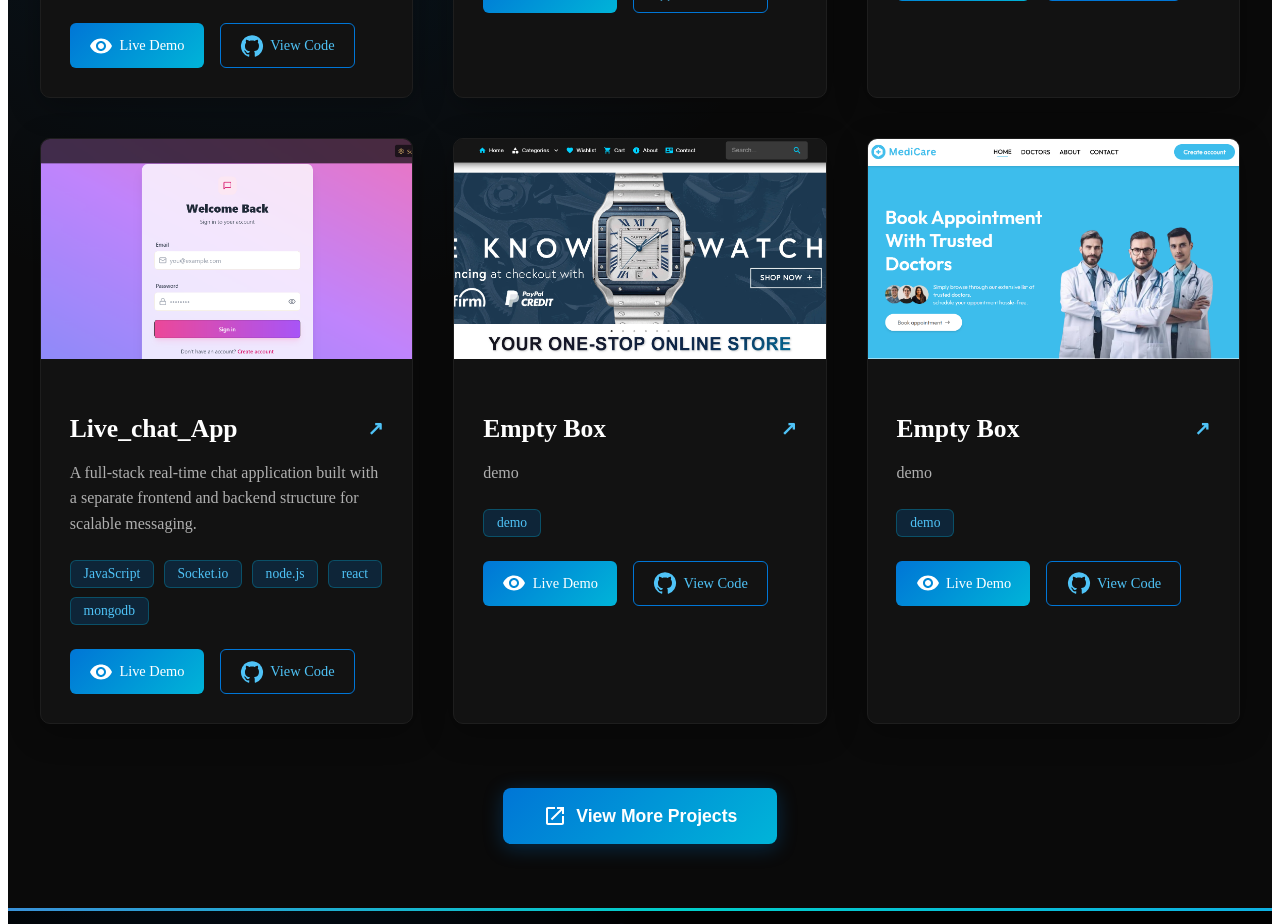
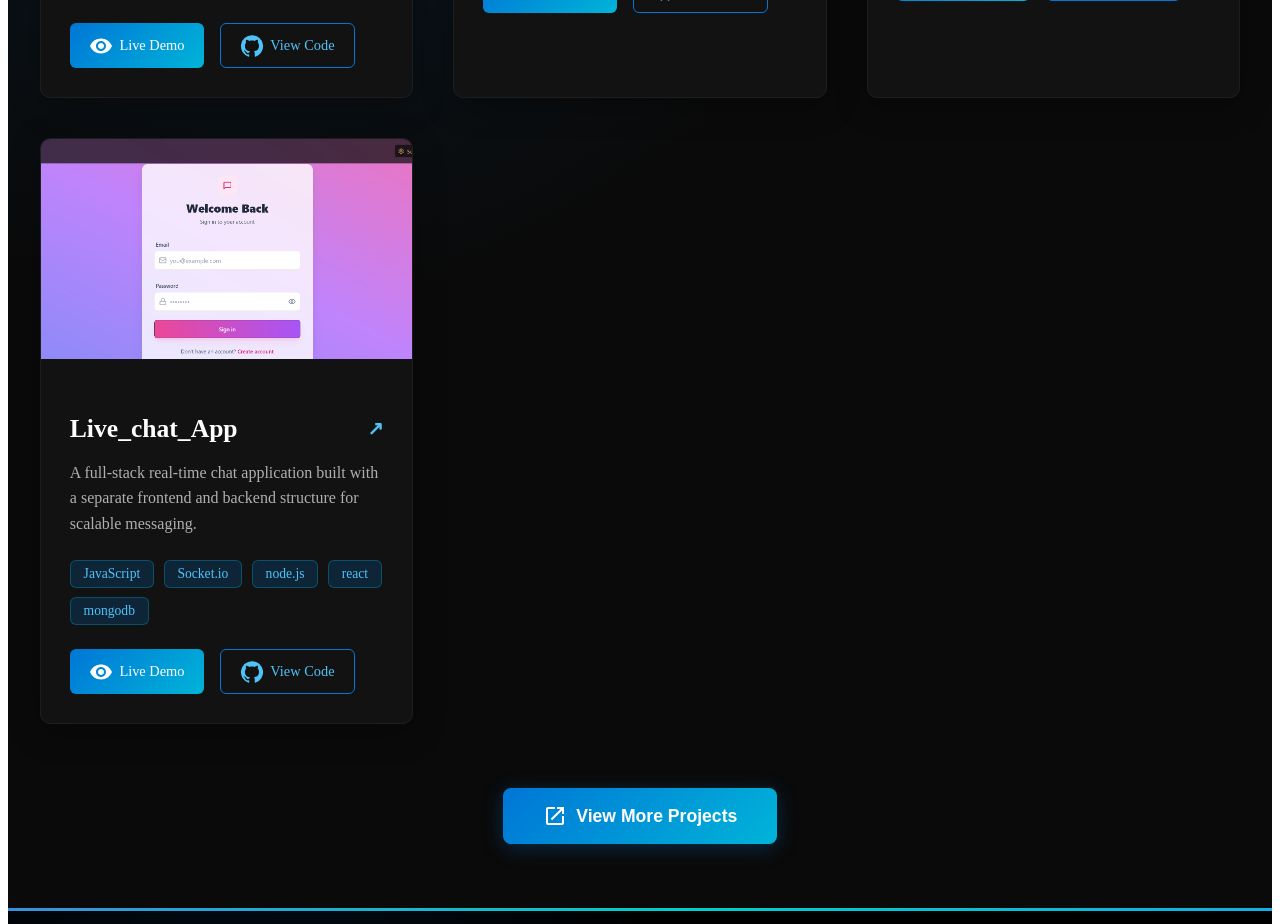
Before and after one commit to Mohamedyoonus/portfolio, a React (Vite) app: page /projects in a window 1280 px wide. Shown: the part 860-1784 px from the top of the page. Built offline with nearby package versions, Linux system fonts and the light colour scheme.

Commit message:
small chamges

```diff
--- a/src/components/Aboutme.jsx
+++ b/src/components/Aboutme.jsx
@@ -344,7 +344,7 @@ const Aboutme = () => {
               transition={{ delay: 0.3 }}
             >
               <Typography
-                variant="h2"
+                variant="h4"
                 sx={{
                   fontWeight: 800,
                   mb: 2,
--- a/src/pages/Projects.jsx
+++ b/src/pages/Projects.jsx
@@ -231,24 +231,7 @@ const projects = [
     codeUrl: "https://github.com/Mohamedyoonus/chat_app",
     imageUrl: "./chat.png"
   },
-  {
-    id: 5,
-    title: "Empty Box",
-    description: "demo",
-    tags: ["demo"],
-    demoUrl: "https://shopy-olive.vercel.app/",
-    codeUrl: "https://github.com/Mohamedyoonus/E-com_Web",
-    imageUrl: "./shopy.png"
-  },
-  {
-    id: 6,
-    title: "Empty Box",
-    description: "demo",
-    tags: ["demo"],
-    demoUrl:"https://healthcare-management-system-gamma.vercel.app/",
-    codeUrl:  "https://github.com/Mohamedyoonus/Healthcare-Management-System",
-    imageUrl: "./medicare.png"
-  },
+
 ];
 
 // Animation variants
```
